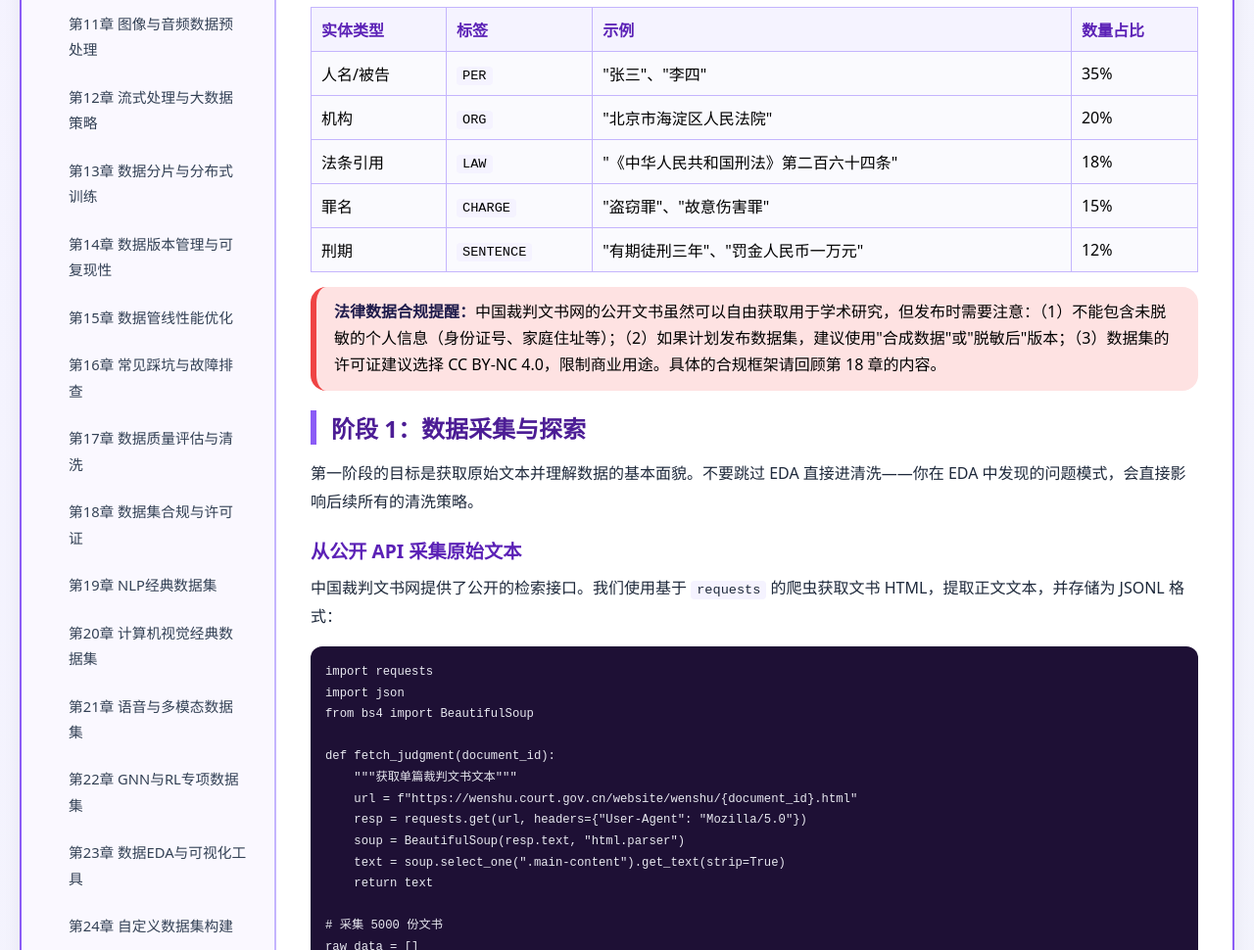
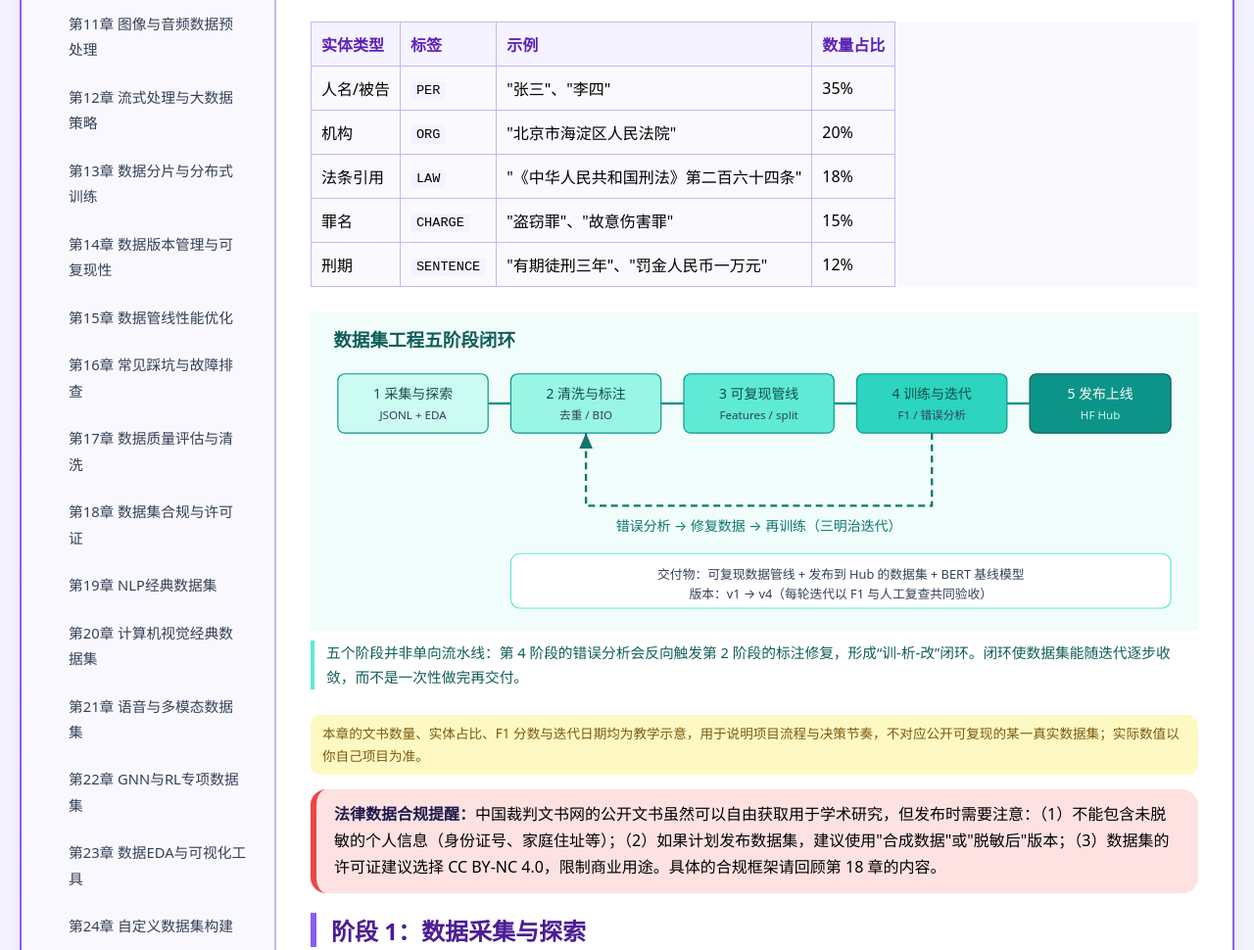
Before and after one commit to 1998x-stack/dataset-analysis-tutorial, a plain HTML site: page 28.html in a window 1280 px wide. Shown: the part 712-1682 px from the top of the page at 98% size. Drawn offline with Linux system fonts and the light colour scheme.

Commit message:
feat(28): 综合实战章节语义化，新增五阶段闭环图解并标注项目数字为教学示意

```diff
--- a/28.html
+++ b/28.html
@@ -5,11 +5,28 @@
     <meta name="viewport" content="width=device-width, initial-scale=1.0, maximum-scale=1.5, user-scalable=yes">
     <title>第28章 综合实战项目</title>
     <link rel="stylesheet" href="theme.css">
+    <style>
+        .skip-link { position:absolute; left:-999px; top:0; z-index:100; background:#0f766e; color:#fff; padding:10px 18px; border-radius:0 0 12px 0; text-decoration:none; font-weight:600; }
+        .skip-link:focus { left:0; }
+        .main-content h1 { color:#115e59; font-size:1.9rem; line-height:1.35; margin:0 0 6px; }
+        .dek { color:#53676d; font-size:1.02rem; line-height:1.7; margin:0 0 10px; }
+        figure { margin:26px 0; }
+        figure svg { width:100%; height:auto; display:block; }
+        figcaption { color:#115e59; font-size:0.92rem; line-height:1.7; margin-top:10px; padding-left:12px; border-left:4px solid #5eead4; }
+        .caveat { font-size:0.85rem; color:#7c5a10; background:#fef9c3; border-radius:10px; padding:8px 12px; margin:8px 0 14px; line-height:1.65; }
+        a:focus-visible { outline:3px solid #14b8a6; outline-offset:2px; }
+        .table-wrap { overflow-x:auto; margin:15px 0; }
+        pre { overflow-x:auto; max-width:100%; }
+        table { display:block; width:100%; overflow-x:auto; }
+        th, td { overflow-wrap:anywhere; }
+        @media (prefers-reduced-motion: reduce) { * { transition:none !important; animation:none !important; } }
+    </style>
 </head>
 <body>
+<a class="skip-link" href="#content">跳转至正文</a>
 <div class="double-border">
 <div class="container">
-    <div class="sidebar">
+    <nav class="sidebar" aria-label="课程目录">
         <h3>📊 课程目录</h3>
         <ul class="chapter-list">
             <li><a href="01.html">第1章 AI数据集全景图</a></li>
@@ -41,10 +58,12 @@
             <li><a href="27.html">第27章 前沿基准数据集巡览</a></li>
             <li><a href="28.html" class="active">第28章 综合实战项目</a></li>
         </ul>
-    </div>
-    <div class="main-content">
+    </nav>
+    <main id="content" class="main-content">
+    <article>
 
-        <h2>第28章：综合实战项目</h2>
+        <h1>第28章：综合实战项目</h1>
+        <p class="dek">以中文法律 NER 为载体的端到端闭环：采集、清洗标注、可复现管线、训练迭代到发布上线。</p>
 
         <p>"如果让我重做这个项目，我会把 80% 的时间花在数据上。"这句话出自我们团队法律 AI 项目复盘时首席科学家之口。我们花了一个半月搭模型架构、调超参数，最后模型在 NER 任务上的 F1 分数一直卡在 76% 上下。回过头去排查，发现数据标注中实体边界不一致、法条编号格式混乱、刑期字段存在大量空值和异常值——数据清洗阶段的任何一个问题，如果在早期被系统化处理，都不至于到模型训练阶段才暴露。如果一开始就有这 28 章的知识，至少能省一半的时间。</p>
 
@@ -108,6 +127,37 @@
                 </tr>
             </tbody>
         </table>
+
+        <figure>
+            <svg viewBox="0 0 780 280" role="img" aria-label="中文法律 NER 项目的五个阶段串联，训练迭代后将错误分析反馈回清洗标注形成闭环，共同产出可发布的数据集与基线模型" xmlns="http://www.w3.org/2000/svg">
+                <title>端到端项目闭环</title>
+                <rect x="0" y="0" width="780" height="280" fill="#f0fdfa"/>
+                <text x="20" y="30" font-size="16" font-weight="700" fill="#115e59">数据集工程五阶段闭环</text>
+                <g font-size="12" text-anchor="middle">
+                    <rect x="24" y="54" width="132" height="52" rx="6" fill="#ccfbf1" stroke="#0d9488"/>
+                    <text x="90" y="76" fill="#134e4a">1 采集与探索</text><text x="90" y="94" font-size="10" fill="#334155">JSONL + EDA</text>
+                    <rect x="176" y="54" width="132" height="52" rx="6" fill="#99f6e4" stroke="#0d9488"/>
+                    <text x="242" y="76" fill="#134e4a">2 清洗与标注</text><text x="242" y="94" font-size="10" fill="#334155">去重 / BIO</text>
+                    <rect x="328" y="54" width="132" height="52" rx="6" fill="#5eead4" stroke="#0d9488"/>
+                    <text x="394" y="76" fill="#134e4a">3 可复现管线</text><text x="394" y="94" font-size="10" fill="#334155">Features / split</text>
+                    <rect x="480" y="54" width="132" height="52" rx="6" fill="#2dd4bf" stroke="#0d9488"/>
+                    <text x="546" y="76" fill="#134e4a">4 训练与迭代</text><text x="546" y="94" font-size="10" fill="#334155">F1 / 错误分析</text>
+                    <rect x="632" y="54" width="124" height="52" rx="6" fill="#0d9488" stroke="#115e59"/>
+                    <text x="694" y="76" fill="#ffffff">5 发布上线</text><text x="694" y="94" font-size="10" fill="#ccfbf1">HF Hub</text>
+                </g>
+                <g stroke="#0d9488" stroke-width="2" fill="none">
+                    <path d="M156 80 H176"/><path d="M308 80 H328"/><path d="M460 80 H480"/><path d="M612 80 H632"/>
+                </g>
+                <path d="M546 106 V170 H242 V106" stroke="#0f766e" stroke-width="2" fill="none" stroke-dasharray="6 4" marker-end="url(#arr)"/>
+                <defs><marker id="arr" markerWidth="9" markerHeight="9" refX="7" refY="3" orient="auto"><path d="M0 0 L7 3 L0 6 z" fill="#0f766e"/></marker></defs>
+                <text x="394" y="192" font-size="12" text-anchor="middle" fill="#0f766e">错误分析 → 修复数据 → 再训练（三明治迭代）</text>
+                <rect x="176" y="212" width="580" height="48" rx="8" fill="#ffffff" stroke="#5eead4"/>
+                <text x="466" y="234" font-size="11" text-anchor="middle" fill="#334155">交付物：可复现数据管线 + 发布到 Hub 的数据集 + BERT 基线模型</text>
+                <text x="466" y="251" font-size="11" text-anchor="middle" fill="#334155">版本：v1 → v4（每轮迭代以 F1 与人工复查共同验收）</text>
+            </svg>
+            <figcaption>五个阶段并非单向流水线：第 4 阶段的错误分析会反向触发第 2 阶段的标注修复，形成“训-析-改”闭环。闭环使数据集能随迭代逐步收敛，而不是一次性做完再交付。</figcaption>
+        </figure>
+        <p class="caveat">本章的文书数量、实体占比、F1 分数与迭代日期均为教学示意，用于说明项目流程与决策节奏，不对应公开可复现的某一真实数据集；实际数值以你自己项目为准。</p>
 
         <div class="warning">
             <strong>法律数据合规提醒：</strong>中国裁判文书网的公开文书虽然可以自由获取用于学术研究，但发布时需要注意：（1）不能包含未脱敏的个人信息（身份证号、家庭住址等）；（2）如果计划发布数据集，建议使用"合成数据"或"脱敏后"版本；（3）数据集的许可证建议选择 CC BY-NC 4.0，限制商业用途。具体的合规框架请回顾第 18 章的内容。
@@ -804,7 +854,8 @@ def monitor_drift(reference_dist, production_dist, threshold=0.1):
             <a href="index.html">📖 返回目录</a>
             <a href="javascript:void(0)">下一章 →</a>
         </div>
-    </div>
+    </article>
+    </main>
 </div>
 </div>
 </body>
```
